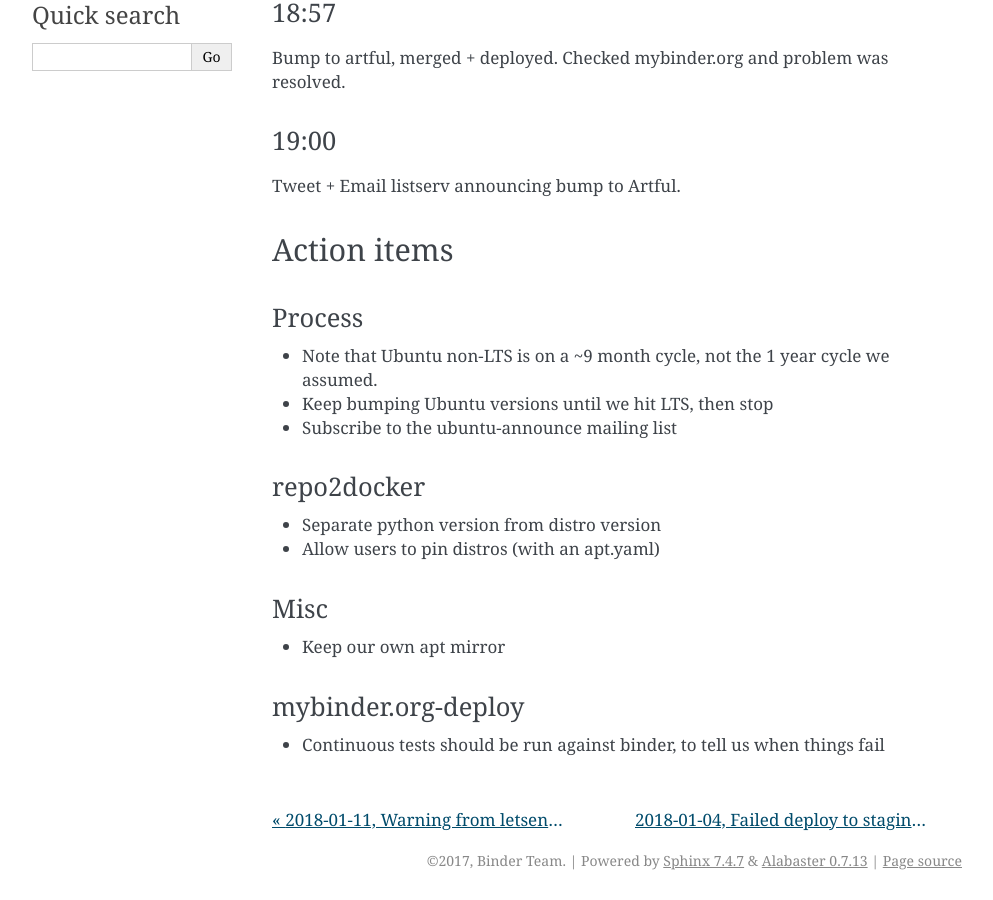
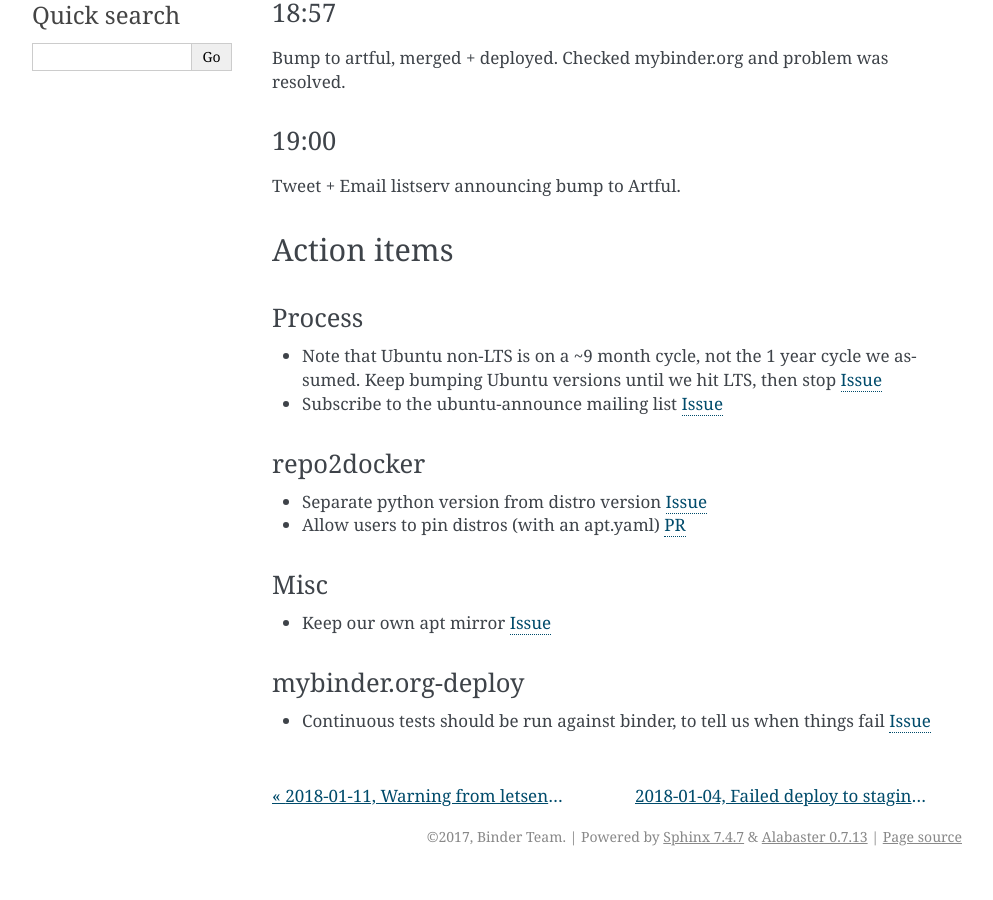
Before and after one commit to jupyterhub/mybinder.org-deploy, a Sphinx documentation site: the page built from docs/source/incident-reports/2018-01-17-ubuntu-upgrade.md, in a window 1280 px wide and 900 px high, scrolled down 1229 px. Shown: the whole window, without its empty margins (148-1141 px from the left). Built offline with Sphinx 7.4.7, drawn with Linux system fonts in a browser that asks for light colours; after the commit the page ends 2105 px from its top, so only the background shows below that.

Commit message:
Add links to ubuntu upgrade incident report

```diff
--- a/docs/source/incident-reports/2018-01-17-ubuntu-upgrade.md
+++ b/docs/source/incident-reports/2018-01-17-ubuntu-upgrade.md
@@ -53,15 +53,15 @@
 ### Process
 
 * Note that Ubuntu non-LTS is on a ~9 month cycle, not the 1 year cycle we assumed.
-* Keep bumping Ubuntu versions until we hit LTS, then stop
-* Subscribe to the ubuntu-announce mailing list
+  Keep bumping Ubuntu versions until we hit LTS, then stop [Issue](https://github.com/jupyter/repo2docker/issues/198)
+* Subscribe to the ubuntu-announce mailing list [Issue](https://github.com/jupyterhub/mybinder.org-deploy/issues/296)
 
 ### repo2docker
-* Separate python version from distro version
-* Allow users to pin distros (with an apt.yaml)
+* Separate python version from distro version [Issue](https://github.com/jupyter/repo2docker/issues/185)
+* Allow users to pin distros (with an apt.yaml) [PR](https://github.com/jupyter/repo2docker/pull/148)
 
 ### Misc
-* Keep our own apt mirror
+* Keep our own apt mirror [Issue](https://github.com/jupyterhub/mybinder.org-deploy/issues/295)
 
 ### mybinder.org-deploy
-* Continuous tests should be run against binder, to tell us when things fail
+* Continuous tests should be run against binder, to tell us when things fail [Issue](https://github.com/jupyterhub/mybinder.org-deploy/issues/19)
```
